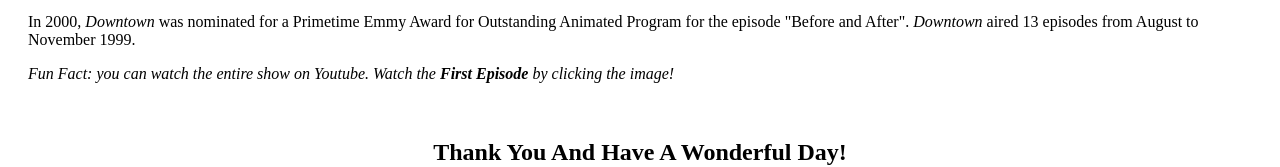
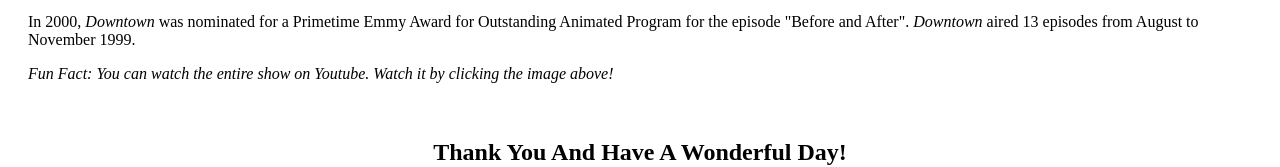
Before and after one commit to AjaBhooma/Website-Project, a plain HTML site: page index.html in a window 1280 px wide. Shown: the part 3286-3453 px from the top of the page. Drawn offline with Linux system fonts and the light colour scheme.

Commit message:
Created using Popcode: https://popcode.org

```diff
--- a/index.html
+++ b/index.html
@@ -194,7 +194,7 @@
                 </div>
                 <p><em>Downtown</em> is an American animated series on MTV on urban life, based on interviews with real people. The show, created by Chris Prynoski, follows a diverse and multiracial cast who live in New York City, and presents their everyday lives.</p>
                 <p>In 2000, <em>Downtown</em> was nominated for a Primetime Emmy Award for Outstanding Animated Program for the episode "Before and After". <em>Downtown</em> aired 13 episodes from August to November 1999.</p>
-                <p><em>Fun Fact: you can watch the entire show on Youtube. Watch the <strong>First Episode</strong> by clicking the image!</em> </p>
+                <p><em>Fun Fact: You can watch the entire show on Youtube. Watch it by clicking the image above!</em> </p>
             </div>
         </div>
         <div class="footer">
```
